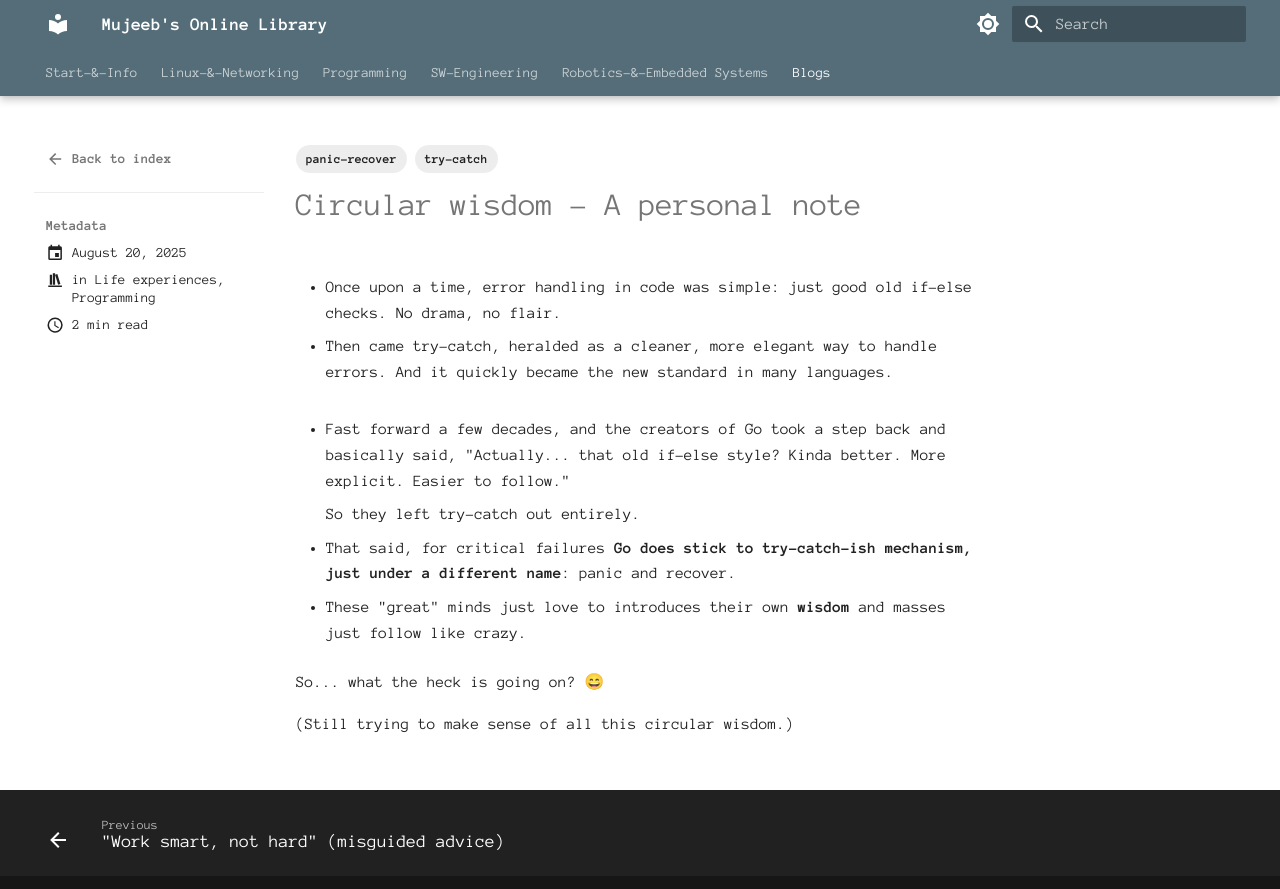
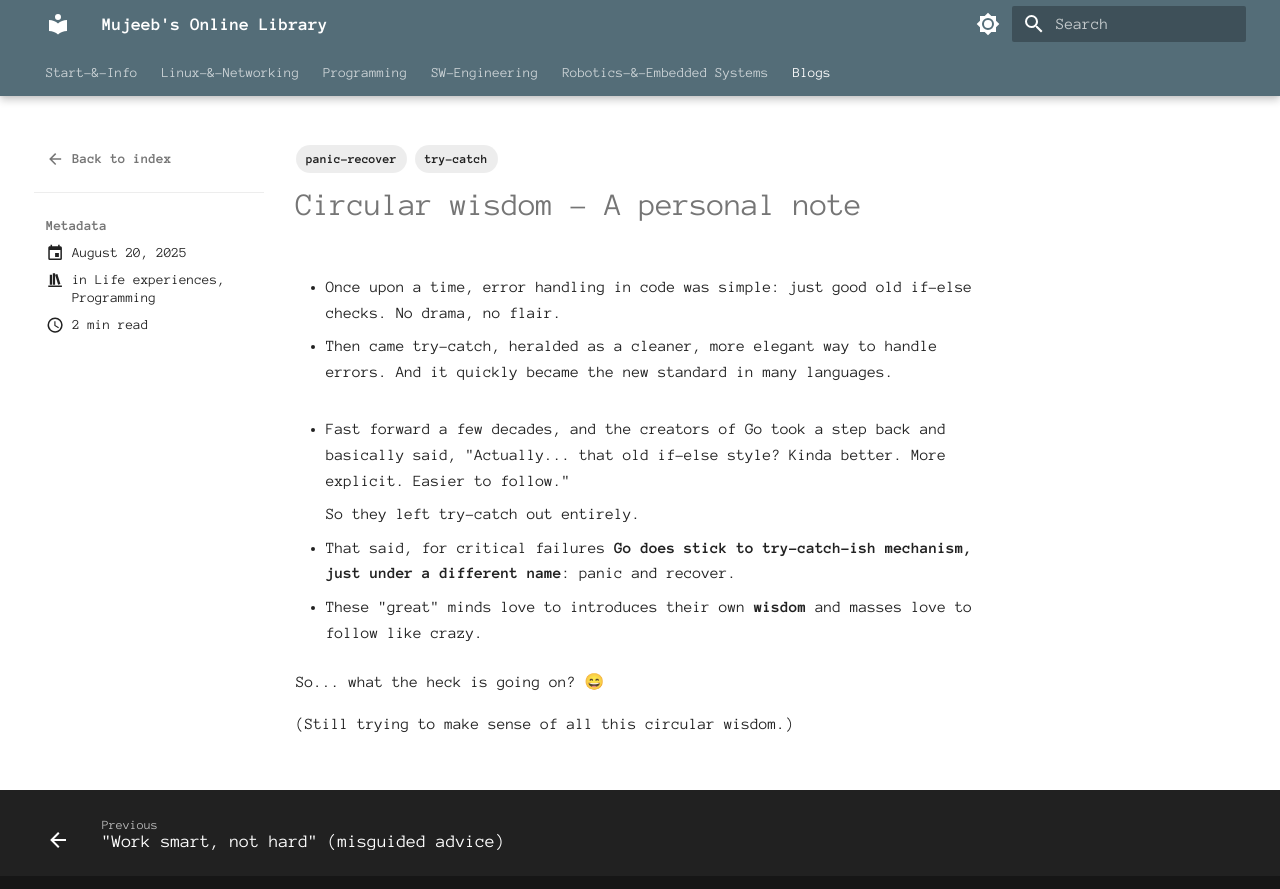
Before and after one commit to alohamujeeb/alohamujeeb.github.io, an MkDocs documentation site: the page built from docs/blog/posts/2025-08-20-circular-wisdom.md, in a window 1280 px wide. Shown: the top 889 px of the page. Built offline with MkDocs 1.6.1 and Material for MkDocs 9.7.7, drawn with Linux system fonts in a browser that asks for light colours.

Commit message:
minor changes

```diff
--- a/docs/blog/posts/2025-08-20-circular-wisdom.md
+++ b/docs/blog/posts/2025-08-20-circular-wisdom.md
@@ -28,7 +28,7 @@ tags:
 
 - That said, for critical failures **Go does stick to try-catch-ish mechanism, just under a different name**: panic and recover.
 
-- These "great" minds just love to introduces their own **wisdom** and masses just follow like crazy.
+- These "great" minds love to introduces their own **wisdom** and masses love to follow like crazy.
 
 So... what the heck is going on? 😄
 
```
